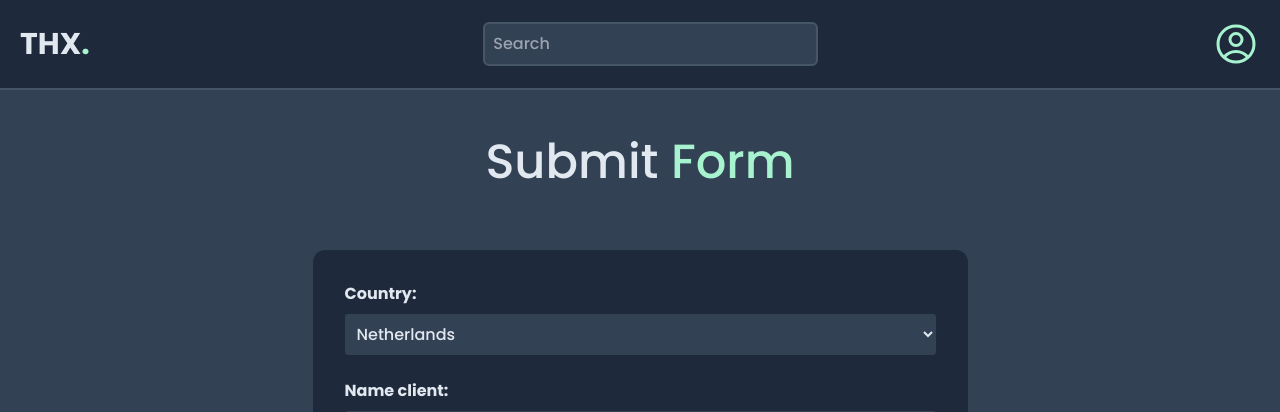
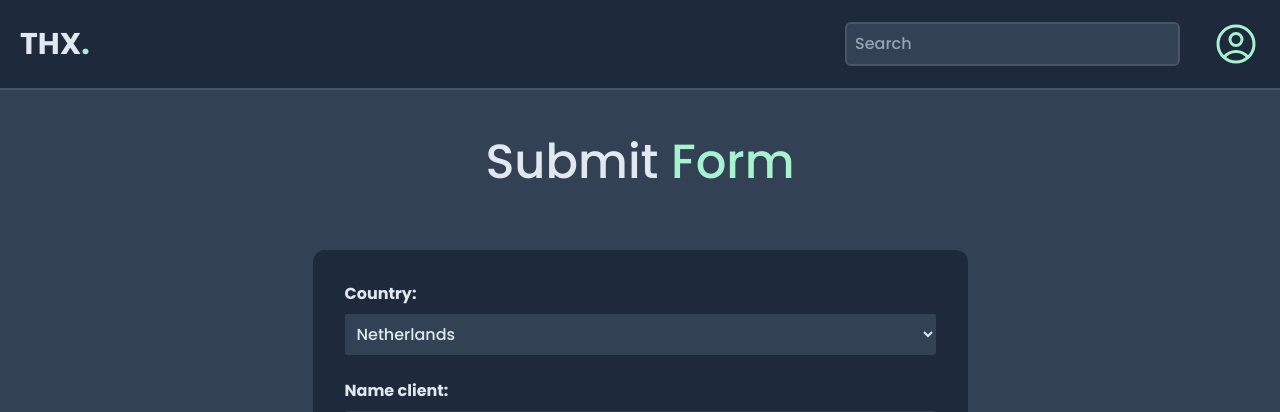
Before and after one commit to fexnagy/thx, a Django app: page /submit/ in a window 1280 px wide. Shown: the top 412 px of the page. Run offline with Django 5.2, Linux system fonts and the light colour scheme; some libraries are stand-ins or nearby versions.

Commit message:
searchbar right

```diff
--- a/templates/main.html
+++ b/templates/main.html
@@ -18,19 +18,20 @@
     <nav
       class="flex justify-between items-center bg-slate-800 p-5 border-b-2 border-b-slate-600"
     >
+      <div>
         <a href="/" class="text-3xl text-slate-200 font-bold"
           >THX<span class="text-3xl text-emerald-200 font-bold">.</span></a
         >
-
+      </div>
+      <div class="flex items-center">
         <form method="GET" action="{% url 'home' %}">
           <input
             type="text"
             name="q"
-          class="p-2 rounded-md bg-slate-700 text-slate-200 outline-none border-2 border-slate-600"
+            class="p-2 mr-8 rounded-md bg-slate-700 text-slate-200 border-2 border-slate-600"
             placeholder="Search"
           />
         </form>
-
         <a href="/admin">
           <svg
             xmlns="http://www.w3.org/2000/svg"
@@ -46,6 +47,7 @@
             />
           </svg>
         </a>
+      </div>
     </nav>
     <main class="flex flex-col justify-between items-center p-5 py-12">
       {% block content %} {% endblock %}
```
Lines whose indentation alone changed are shown as unchanged.
